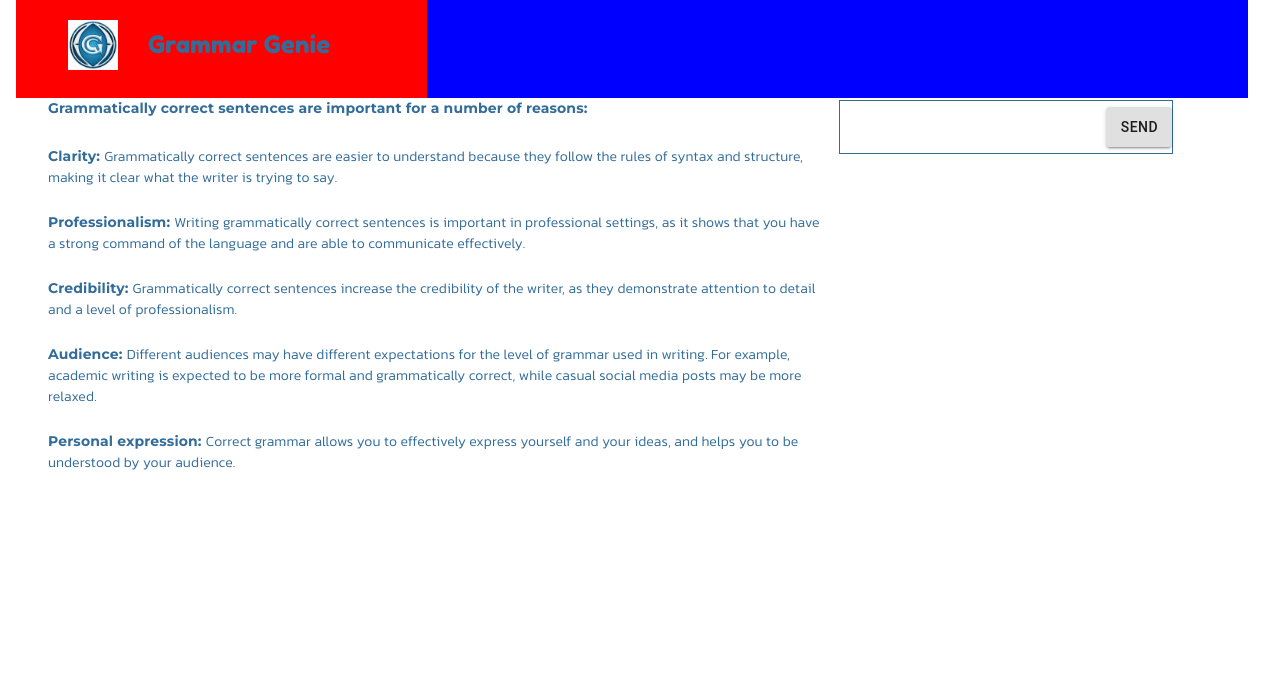
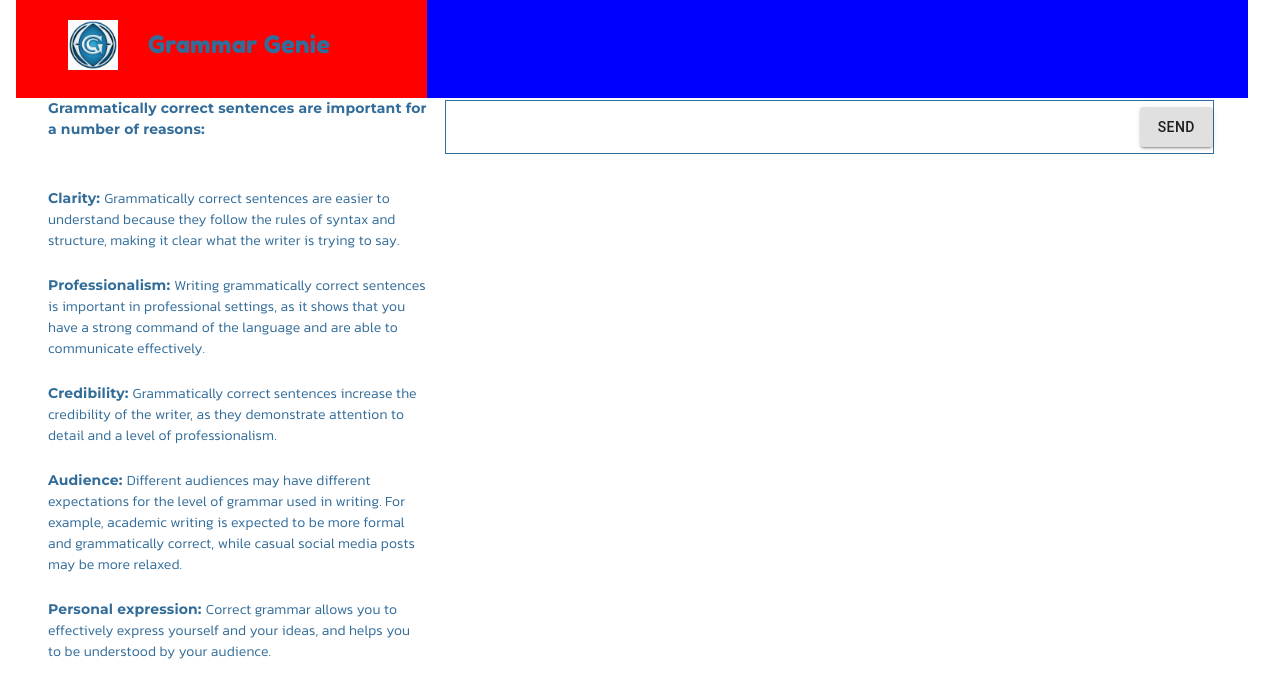
Before and after one commit to dmitridrozdov/grammar-genie, a React (Vite) app: page / in a window 1280 px wide. Shown: the top 698 px of the page. Built offline with nearby package versions, Linux system fonts and the light colour scheme.

Commit message:
Update App.jsx

```diff
--- a/src/App.jsx
+++ b/src/App.jsx
@@ -78,11 +78,11 @@ const App = () => {
       <Grow in>
         <Container>
           <Grid container spacing={2} xs={12} >
-            <Grid item container xs={8}>
+            <Grid item container xs={4}>
               <Intro />
             </Grid>
-            <Grid xs={4} container>
-              <Grid>
+            <Grid xs={8} container>
+              <Grid item xs={12}>
                   <RequestTextArea
                     value={request}
                     onChange={handleChange}
```
